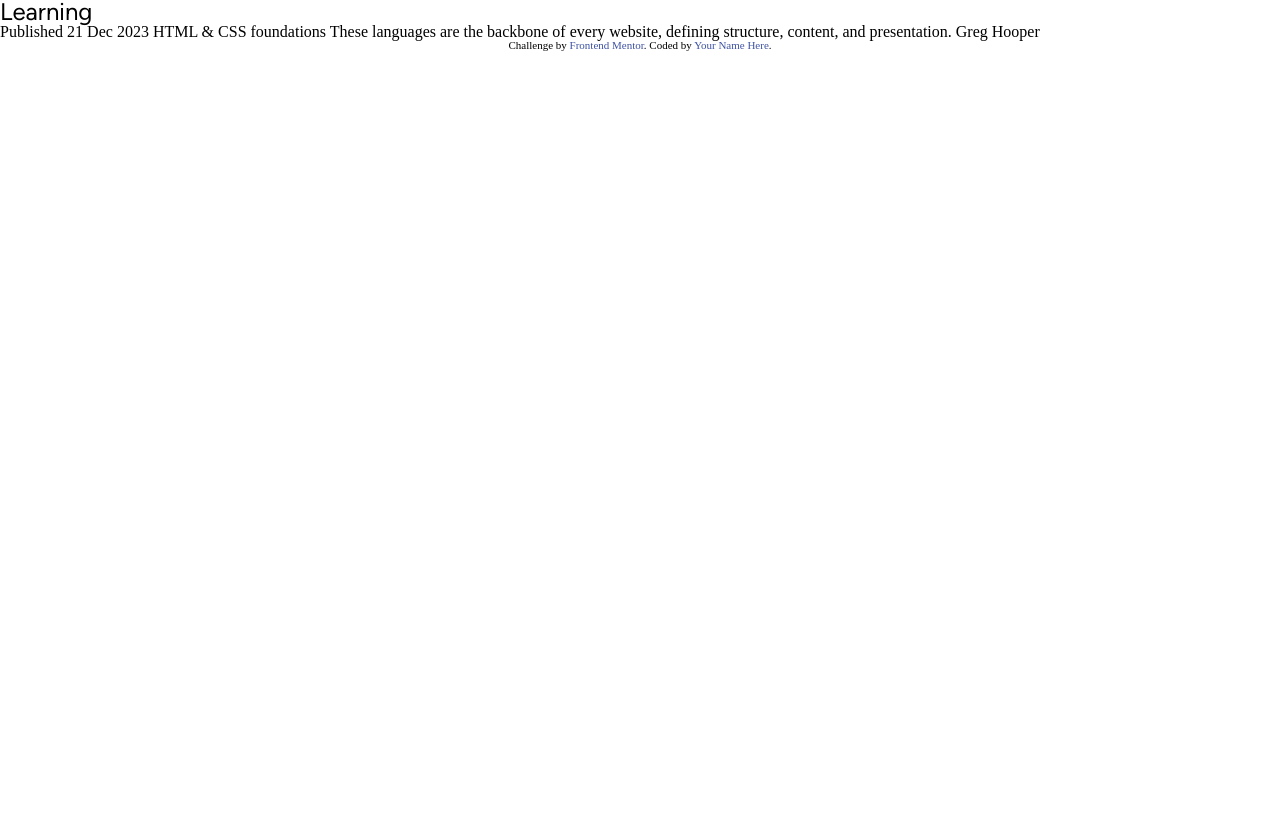
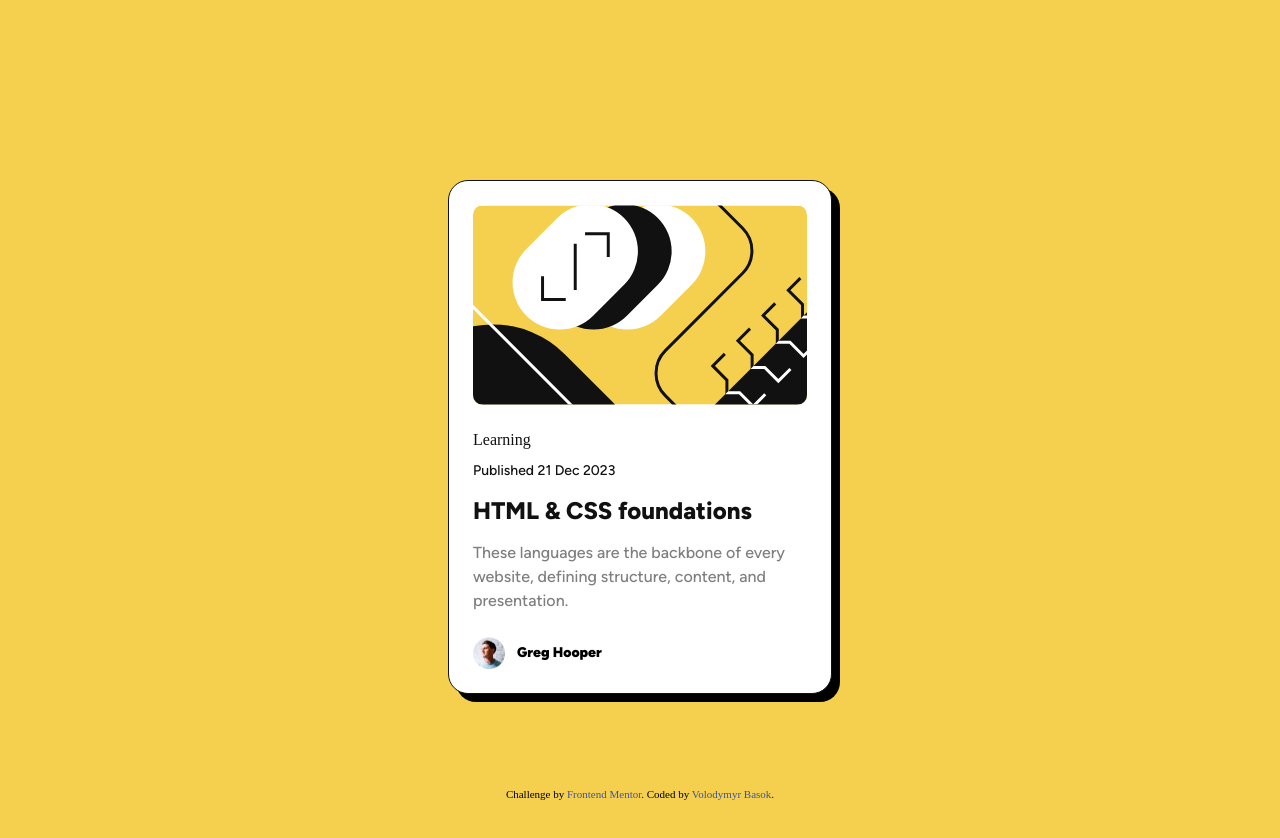
Before and after one commit to Volodymyrquo/blog-preview-card, a website: page index.html in a window 1280 px wide. Before the commit the page ends 800 px from the top, so only its background shows below. Drawn offline with Linux system fonts and the light colour scheme; files whose address does not match are found by name.

Commit message:
Add desctop styles

```diff
--- a/index.html
+++ b/index.html
@@ -18,6 +18,8 @@
         <!-- Feel free to remove these styles or customise in your own stylesheet 👍 -->
         <style>
             .attribution {
+                position: absolute;
+                bottom: 0;
                 font-size: 11px;
                 text-align: center;
             }
@@ -27,11 +29,28 @@
         </style>
     </head>
     <body>
-        <h1>Learning</h1>
+        <div class="card">
+            <div>
+                <img
+                    src="./assets/images/illustration-article.svg"
+                    alt="illustration"
+                />
+            </div>
+            <main>
+                <div class=";">Learning</div>
 
-        Published 21 Dec 2023 HTML & CSS foundations These languages are the
-        backbone of every website, defining structure, content, and
-        presentation. Greg Hooper
+                <div class="date">Published 21 Dec 2023</div>
+                <h1>HTML & CSS foundations</h1>
+                <p>
+                    These languages are the backbone of every website, defining
+                    structure, content, and presentation.
+                </p>
+            </main>
+            <footer>
+                <img src="./assets/images/image-avatar.webp" alt="avatar" />
+                <span class="text-preset-3-bold"> Greg Hooper </span>
+            </footer>
+        </div>
 
         <div class="attribution">
             Challenge by
@@ -39,7 +58,12 @@
                 href="https://www.frontendmentor.io?ref=challenge"
                 target="_blank"
                 >Frontend Mentor</a
-            >. Coded by <a href="#">Your Name Here</a>.
+            >. Coded by
+            <a
+                href="https://www.frontendmentor.io/profile/Volodymyrquo"
+                target="_blank"
+                >Volodymyr Basok</a
+            >.
         </div>
     </body>
 </html>
--- a/styles/style.css
+++ b/styles/style.css
@@ -4,8 +4,141 @@
     src: url('./assets/fonts/Figtree-VariableFont_wght.ttf'),
         url('./assets/fonts/Figtree-Italic-VariableFont_wght.ttf');
 }
+:root {
+    /* colors */
+    --yellow: rgb(244, 208, 78);
+    --gray-950: rgb(17, 17, 17);
+    --gray-500: rgb(107, 107, 107);
+    --white: rgb(255, 255, 255);
+    /* spacing */
+    --space-200: 16px;
+    --space-150: 12px;
+    --space-100: 8px;
+    --space-50: 4px;
+}
+.text-preset-1 {
+    font-family: Figtree, sans-serif;
+    font-size: 24px;
+    line-height: 150%;
+    letter-spacing: 0px;
+    font-weight: 900;
+}
+.text-preset-2 {
+    font-family: Figtree, sans-serif;
+    font-size: 16px;
+    line-height: 150%;
+    letter-spacing: 0px;
+    font-weight: 500;
+}
+.text-preset-3 {
+    font-family: Figtree, sans-serif;
+    font-size: 14px;
+    line-height: 150%;
+    letter-spacing: 0px;
+    font-weight: 500;
+}
+.text-preset-3-bold {
+    font-family: Figtree, sans-serif;
+    font-size: 14px;
+    line-height: 150%;
+    letter-spacing: 0px;
+    font-weight: 900;
+}
+body {
+    display: flex;
+    flex-direction: row;
+    justify-content: center;
+    align-items: center;
 
+    background-color: var(--yellow);
+    padding: 24px;
+}
+
+.card {
+    margin: 156px 0;
+    padding: 24px;
+    border-radius: 20px;
+    background-color: var(--white);
+    border: 1px solid var(--gray-950);
+    border-radius: 20px;
+    box-shadow: 8px 8px 0px 0px rgb(0, 0, 0);
+}
+main {
+    margin: 24px 0px;
+    color: var(--gray-950);
+}
+
+.date {
+    margin: 12px 0px;
+    font-family: Figtree;
+    font-size: 12px;
+    font-weight: 500;
+    line-height: 150%;
+    letter-spacing: 0%;
+    text-align: left;
+}
+div img {
+    width: 100%;
+    border-radius: 10px;
+}
 h1 {
-    font-family: 'Figtree';
-    font-size: 24px;
+    margin: 12px 0px;
+    font-family: Figtree;
+    font-size: 20px;
+    font-weight: 800;
+    line-height: 150%;
+    letter-spacing: 0%;
+    text-align: left;
 }
+p {
+    color: rgb(127, 127, 127);
+    font-family: Figtree;
+    font-size: 14px;
+    font-weight: 500;
+    line-height: 150%;
+    letter-spacing: 0%;
+    text-align: left;
+    margin: 12px 0px;
+}
+footer {
+    display: flex;
+    flex-direction: row;
+    justify-content: flex-start;
+    align-items: center;
+    padding: 0px;
+}
+footer img {
+    width: 32px;
+    height: 32px;
+    margin-right: 12px;
+}
+.label {
+    color: rgb(17, 17, 17);
+    font-family: Figtree;
+    font-size: 12px;
+    font-weight: 800;
+    line-height: 150%;
+    letter-spacing: 0%;
+    text-align: left;
+    padding: 4px 12px 4px 12px;
+    background-color: var(--yellow);
+    border-radius: 4px;
+}
+@media screen and (min-width: 768px) {
+    .card {
+        width: 384px;
+    }
+    h1 {
+        font-size: 24px;
+    }
+
+    p {
+        font-size: 16px;
+    }
+    .label {
+        font-size: 14px;
+    }
+    .date {
+        font-size: 14px;
+    }
+}
```
Also changed, not shown: styles/variable.css (deleted).
